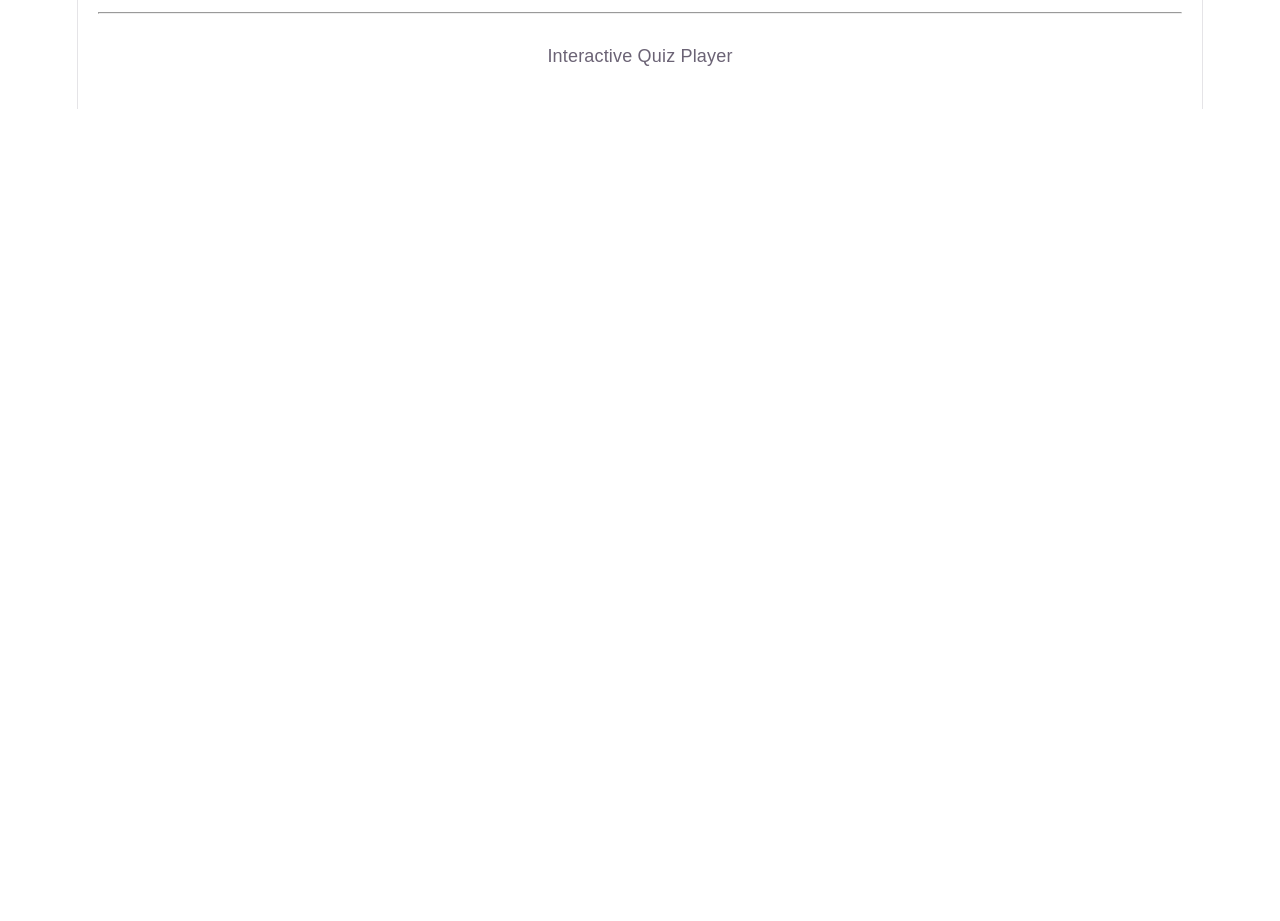
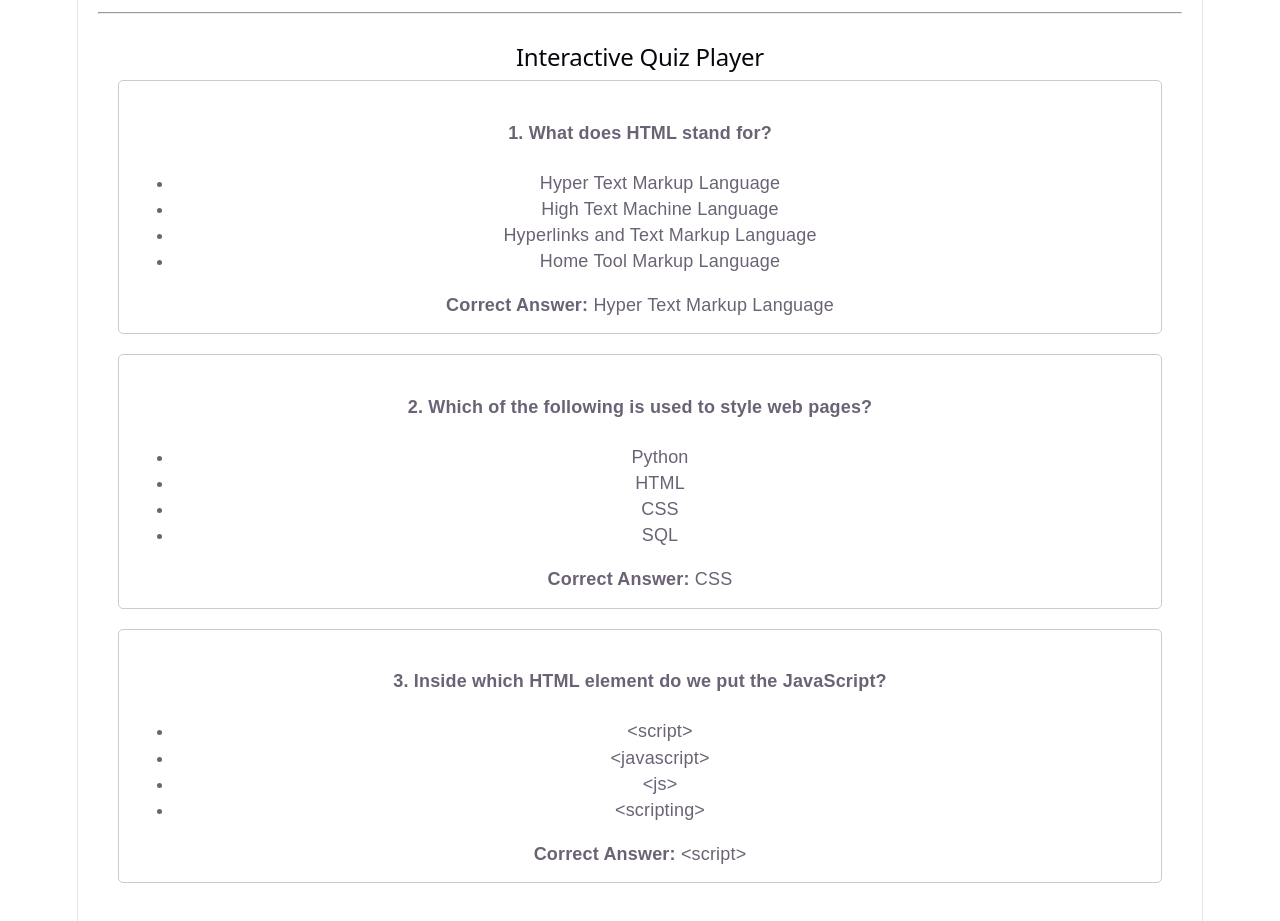
Before and after one commit to rakshithakb5/SE-Collaborative_Study_Material_Quiz_Platform, a React app in the folder frontend/: page / in a window 1280 px wide. Shown: the part 1680-2601 px from the top of the page. Before the commit the page ends 1789 px from the top, so only its background shows below. Built offline with nearby package versions, Linux system fonts and the light colour scheme; the HTML template or start-up script is replaced by a standard one.

Commit message:
Add quiz dummy data and integrate with QuizPlayer

```diff
--- /dev/null
+++ b/frontend/src/data/quizData.js
@@ -0,0 +1,35 @@
+export const quizData = [
+  {
+    id: 1,
+    question: "What does HTML stand for?",
+    options: [
+      "Hyper Text Markup Language",
+      "High Text Machine Language",
+      "Hyperlinks and Text Markup Language",
+      "Home Tool Markup Language"
+    ],
+    answer: "Hyper Text Markup Language"
+  },
+  {
+    id: 2,
+    question: "Which of the following is used to style web pages?",
+    options: [
+      "Python",
+      "HTML",
+      "CSS",
+      "SQL"
+    ],
+    answer: "CSS"
+  },
+  {
+    id: 3,
+    question: "Inside which HTML element do we put the JavaScript?",
+    options: [
+      "<script>",
+      "<javascript>",
+      "<js>",
+      "<scripting>"
+    ],
+    answer: "<script>"
+  }
+];
--- a/frontend/src/pages/QuizPlayer.jsx
+++ b/frontend/src/pages/QuizPlayer.jsx
@@ -1,9 +1,21 @@
 import React from 'react';
+import { quizData } from '../data/quizData';
 
 function QuizPlayer() {
   return (
     <div style={{ padding: '20px' }}>
-      <p>Interactive Quiz Player</p>
+      <h2>Interactive Quiz Player</h2>
+      {quizData.map((item) => (
+        <div key={item.id} style={{ marginBottom: '20px', padding: '15px', border: '1px solid #ccc', borderRadius: '5px' }}>
+          <h4>{item.id}. {item.question}</h4>
+          <ul>
+            {item.options.map((option, index) => (
+              <li key={index}>{option}</li>
+            ))}
+          </ul>
+          <p><strong>Correct Answer:</strong> {item.answer}</p>
+        </div>
+      ))}
     </div>
   );
 }
```
